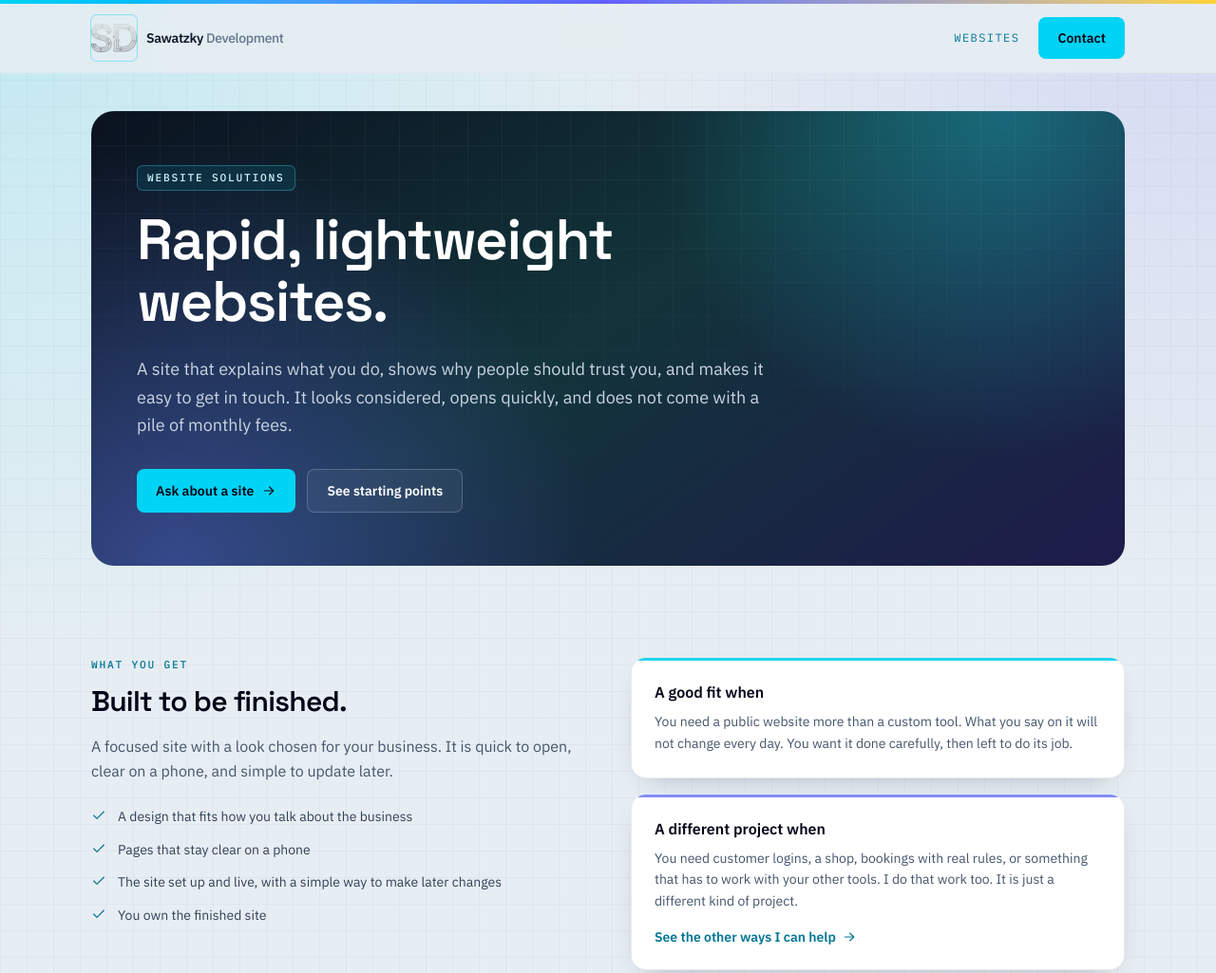
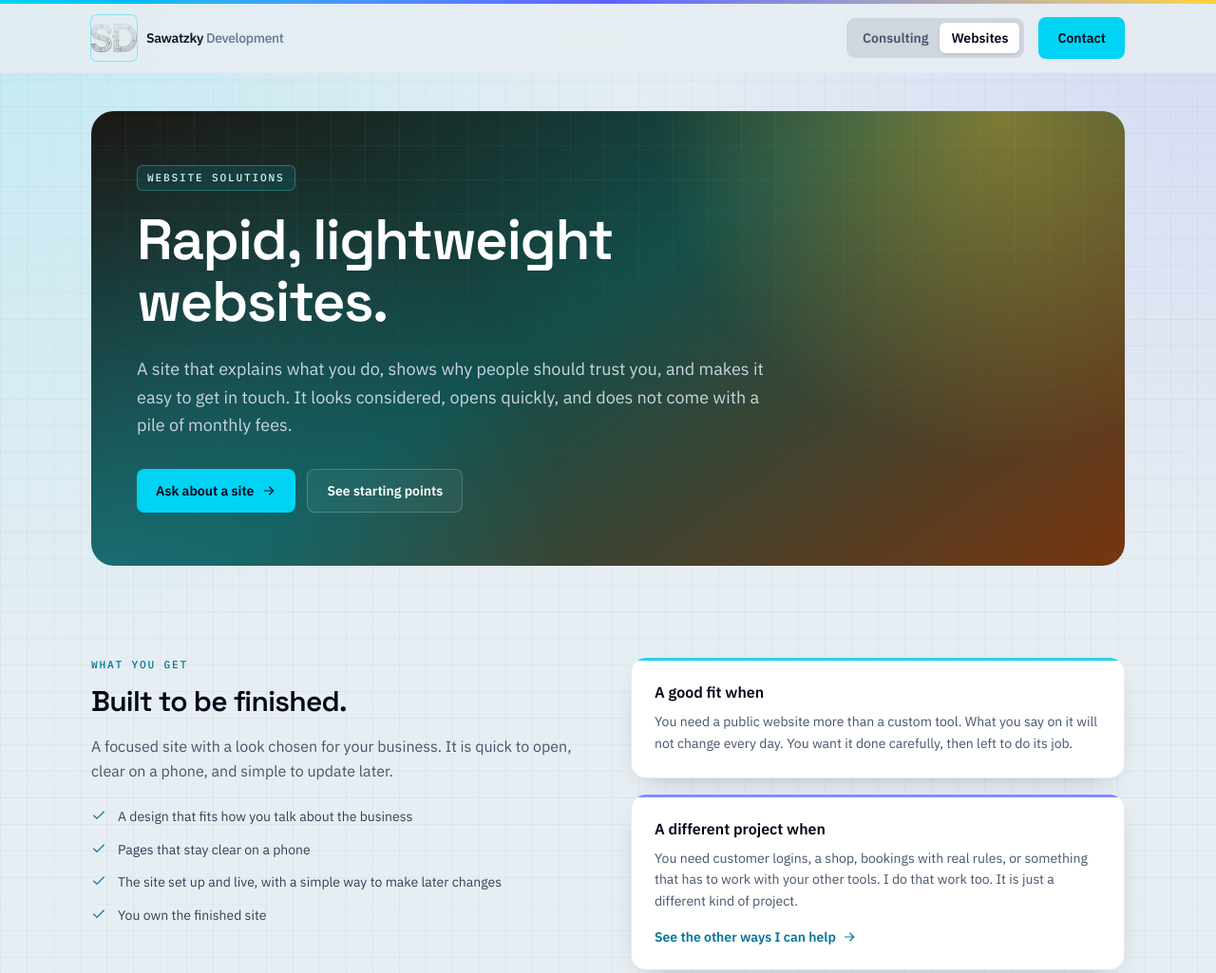
Before and after one commit to msawatzky/sawatzky.dev, an Astro site: page /websites in a window 1280 px wide. Shown: the top 1025 px of the page at 95% size. Built offline with nearby package versions, Linux system fonts and the light colour scheme; Astro itself is replaced by a stand-in of ours.

Commit message:
Make Consulting and Websites read as two different pages.
Show the current page in the header and give the website page its own banner.

Co-authored-by: Cursor <cursoragent@cursor.com>

```diff
--- a/src/layouts/Layout.astro
+++ b/src/layouts/Layout.astro
@@ -14,6 +14,7 @@ const {
 } = Astro.props as Props;
 
 const path = Astro.url.pathname;
+const isHome = path === "/";
 const isWebsites = path.startsWith("/websites");
 ---
 
@@ -47,8 +48,11 @@ const isWebsites = path.startsWith("/websites");
             Sawatzky <span class="font-medium text-slate-500">Development</span>
           </span>
         </a>
-        <nav class="flex items-center justify-end gap-1 sm:gap-2">
-          <a href="/websites" class:list={["nav-link", isWebsites && "nav-link-active"]}>Websites</a>
+        <nav class="flex items-center justify-end gap-2 sm:gap-3" aria-label="Pages">
+          <div class="flex items-center rounded-lg bg-slate-900/10 p-1 ring-1 ring-slate-900/10">
+            <a href="/" class:list={["nav-tab", isHome && "nav-tab-active"]} aria-current={isHome ? "page" : undefined}>Consulting</a>
+            <a href="/websites" class:list={["nav-tab", isWebsites && "nav-tab-active"]} aria-current={isWebsites ? "page" : undefined}>Websites</a>
+          </div>
           <button
             type="button"
             data-contact-open
--- a/src/pages/websites.astro
+++ b/src/pages/websites.astro
@@ -16,7 +16,7 @@ const included = [
   description="Rapid, lightweight websites. A fast, well-designed site for businesses that need a clear presence online."
 >
   <section class="mx-auto w-full max-w-6xl px-4 pb-8 pt-8 sm:px-6 sm:pt-10 lg:px-8">
-    <div class="hero-panel relative overflow-hidden rounded-3xl px-6 py-10 sm:px-10 sm:py-14 lg:px-12">
+    <div class="hero-panel hero-panel-sites relative overflow-hidden rounded-3xl px-6 py-10 sm:px-10 sm:py-14 lg:px-12">
     <div class="relative">
     <p class="tag-accent w-fit">Website solutions</p>
     <h1 class="font-serif mt-5 max-w-3xl text-balance text-4xl font-semibold leading-[1.08] tracking-tight text-white sm:text-5xl lg:text-6xl">
--- a/src/styles/global.css
+++ b/src/styles/global.css
@@ -73,6 +73,13 @@
     linear-gradient(145deg, #0b1220 0%, #12343a 48%, #1e1b4b 100%);
 }
 
+.hero-panel-sites {
+  background:
+    radial-gradient(circle at 88% 0%, rgba(251, 191, 36, 0.42), transparent 34%),
+    radial-gradient(circle at 0% 100%, rgba(34, 211, 238, 0.28), transparent 42%),
+    linear-gradient(145deg, #1c1410 0%, #134e4a 46%, #78350f 100%);
+}
+
 .hero-panel::before {
   content: "";
   position: absolute;
@@ -138,10 +145,10 @@
   @apply font-mono text-[0.7rem] font-medium uppercase tracking-[0.16em] text-cyan-700;
 }
 
-.nav-link {
-  @apply rounded-md px-2 py-1 font-mono text-xs uppercase tracking-[0.12em] text-slate-500 transition hover:text-slate-950 focus-visible:outline-none focus-visible:ring-2 focus-visible:ring-cyan-500;
+.nav-tab {
+  @apply rounded-md px-3 py-1.5 text-sm font-semibold text-slate-600 transition hover:text-slate-950 focus-visible:outline-none focus-visible:ring-2 focus-visible:ring-cyan-500;
 }
 
-.nav-link-active {
-  @apply text-cyan-700;
+.nav-tab-active {
+  @apply bg-white text-slate-950 shadow-sm;
 }
```
